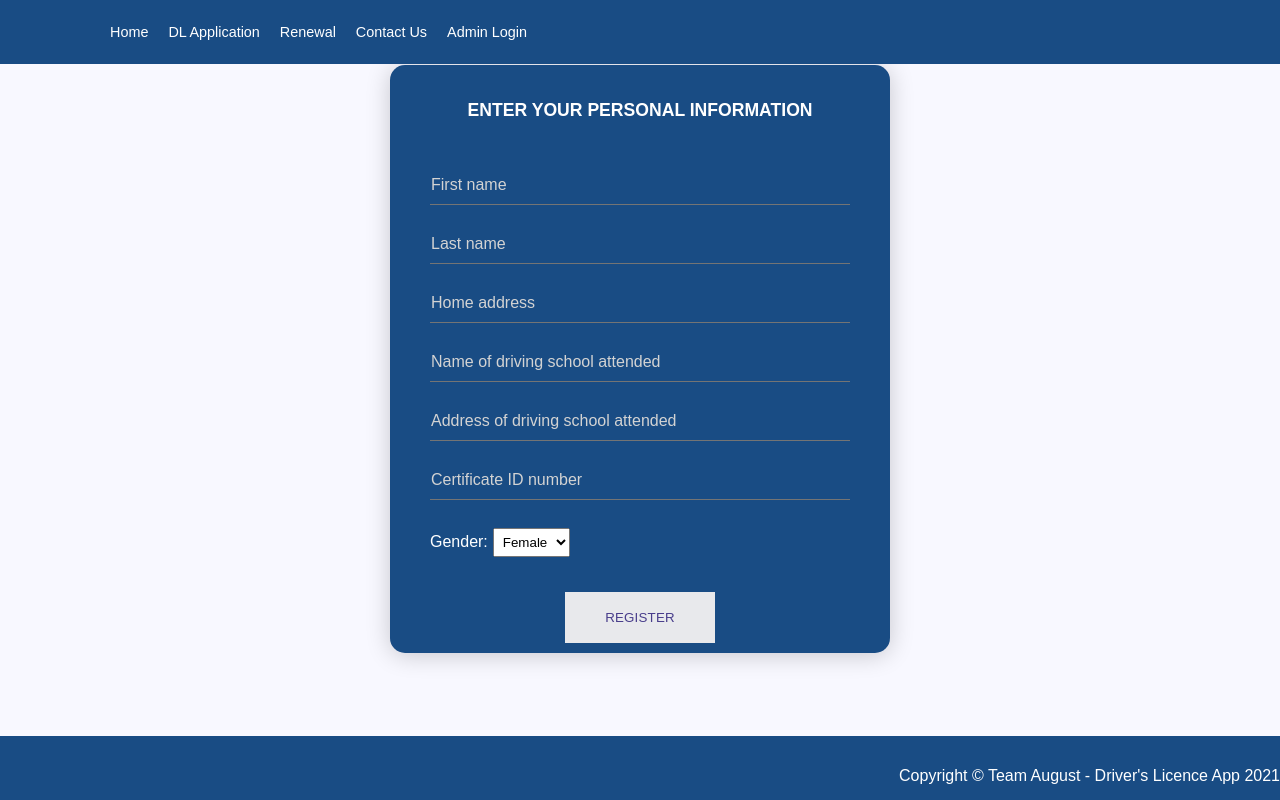
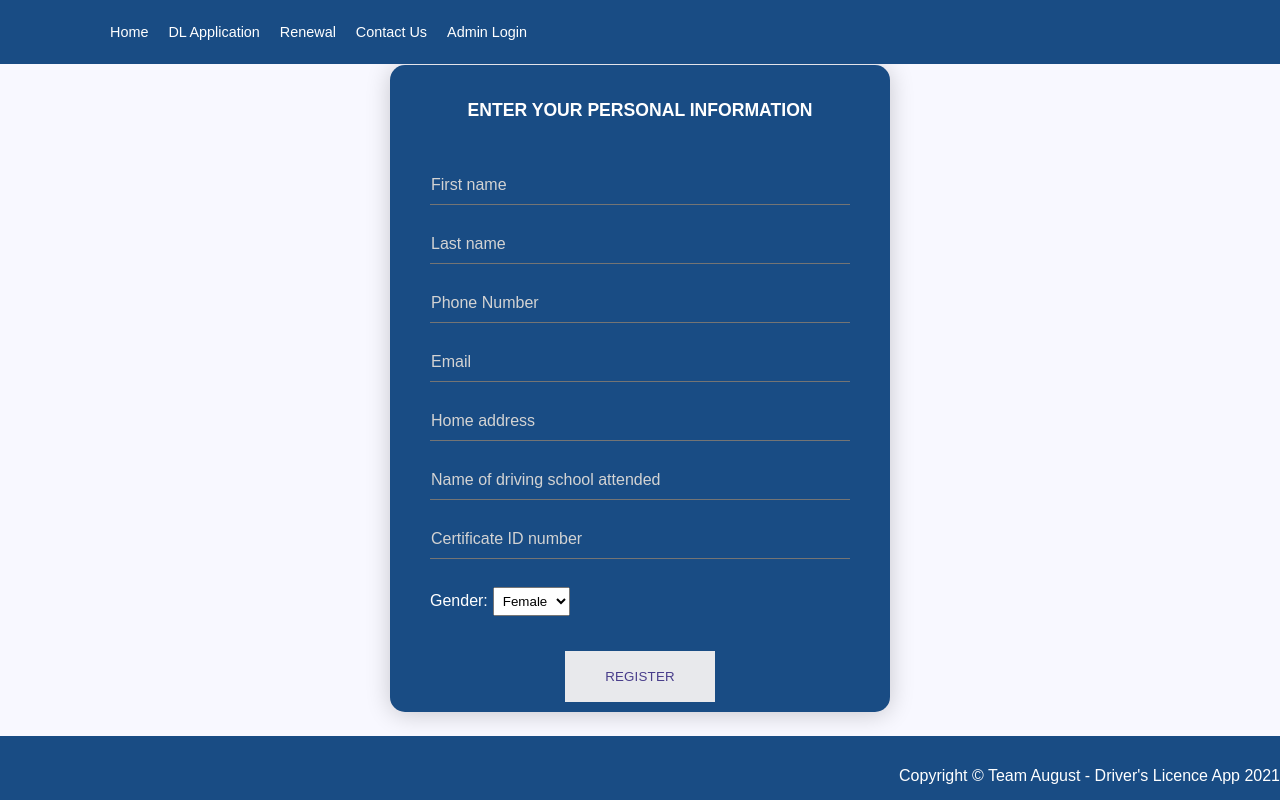
Before and after one commit to taiwocodes/AUGUST-PROJECT, a React (Create React App) app: page /registration in a window 1280 px wide. Built offline with nearby package versions, Linux system fonts and the light colour scheme.

Commit message:
changes from ruqayat

```diff
--- a/src/pages/Feedback.jsx
+++ b/src/pages/Feedback.jsx
@@ -79,7 +79,7 @@ const Feedback = () => {
 			</div>
 
 			<div>
-				<p>or <a className='email-link'
+				<p className="feedback-p">or <a className='email-link'
 						href="mailto:driverslicenseapp@gmail.com?subject=Complaint%20/%20Suggestion.">
 				send us an email</a> and we'll be right in touch.
 				</p>
--- a/src/pages/Registration.jsx
+++ b/src/pages/Registration.jsx
@@ -1,13 +1,43 @@
-import React from "react";
+import React, { useState } from "react";
+import { useHistory } from "react-router";
 
 
 function Registration() {
+
+
+	const [state, setState] = useState({
+		fname: '',
+		lname: '',
+		phone: '',
+		email: '',
+		address: '',
+		dsn: '',
+		cert: '',
+		gender: '',
+		date: new Date().getUTCDate()
+	});
+	const history = useHistory();
+
+	const handleSubmit = (e) => {
+		e.preventDefault();
+
+		history.push('/feedback-accepted');
+	}
+
+	const handleChange = (e) => {
+		const { id, value } = e.target;
+		setState((prevState) => ({
+			...prevState,
+			[id]: value,
+		}));
+	};
+
 
 	return (
 		<>
 
 			<div className="form-action">
-        <form className="form-body" onSubmit="">
+				<form className="form-body" onSubmit={handleSubmit}>
 					<h1 id="registration-title">ENTER YOUR PERSONAL INFORMATION</h1>
 
 					<div className='content'>
@@ -16,7 +46,10 @@ function Registration() {
 							<input
 								type='text'
 								name='First-name'
+								id="fname"
 								placeholder='First name'
+								// value={state.fname}
+								onChange={handleChange}
 								required
 							/>
 						</div>
@@ -26,6 +59,30 @@ function Registration() {
 								type='text'
 								name='last-name'
 								placeholder='Last name'
+								value={state.lname}
+								onChange={handleChange}
+								required
+							/>
+						</div>
+
+						<div className='input-field'>
+							<input
+								type='number'
+								name='phone-number'
+								placeholder='Phone Number'
+								value={state.phone}
+								onChange={handleChange}
+								required
+							/>
+						</div>
+
+						<div className='input-field'>
+							<input
+								type='email'
+								name='email'
+								placeholder='Email'
+								value={state.email}
+								onChange={handleChange}
 								required
 							/>
 						</div>
@@ -34,6 +91,8 @@ function Registration() {
 							<input
 								type='text'
 								placeholder='Home address'
+								value={state.address}
+								onChange={handleChange}
 								required
 							/>
 						</div>
@@ -42,32 +101,27 @@ function Registration() {
 							<input
 								type='text'
 								placeholder='Name of driving school attended'
+								value={state.dsn}
+								onChange={handleChange}
 								required
 							/>
 						</div>
 
 						<div className='input-field'>
 							<input
-                type='text'
-                placeholder='Address of driving school attended'
+								type='numbers'
+								name='id-number'
+								placeholder='Certificate ID number'
+								value={state.cert}
+								onChange={handleChange}
 								required
 							/>
 						</div>
-
-
-            <div className='input-field'>
-              <input
-                type='numbers'
-                name='id-number'
-                placeholder='Certificate ID number'
-                required
-              />
-            </div>
-            <br/>
+						<br />
 
 						<div className="gender">
 							<label className="labels">Gender:
-                <select className="gender-options" >
+								<select className="gender-options" onChange={handleChange} value={state.gender} >
 									<option value="female">Female</option>
 									<option value="male">Male</option>
 								</select>
```
Lines whose indentation alone changed are shown as unchanged.
